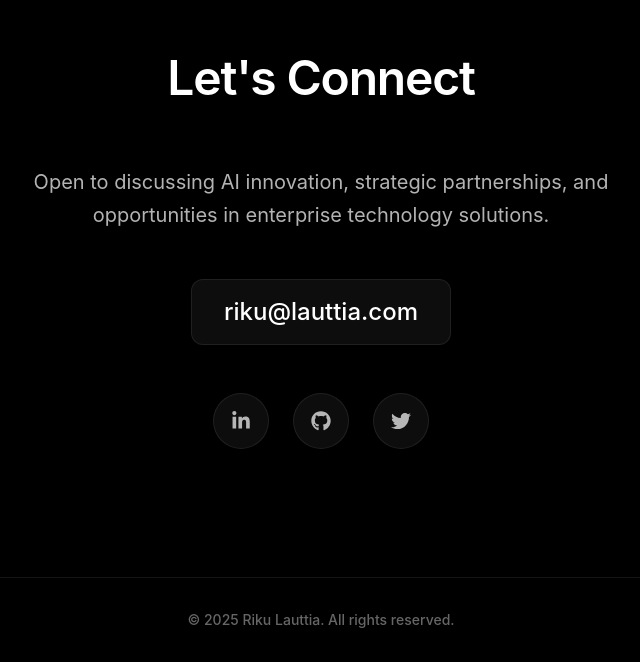
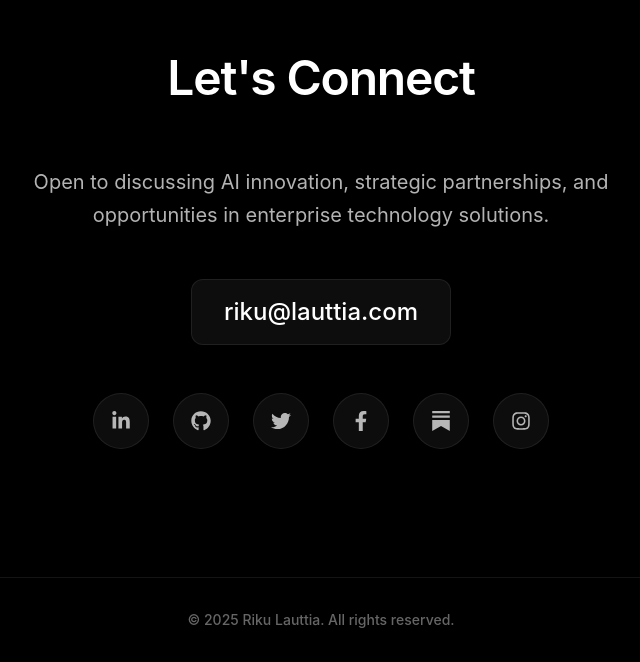
Before and after one commit to rikulauttia/rikulauttia.com, a React (Create React App) app: page / in a window 1280 px wide. Shown: the part 5543-6205 px from the top of the page, without its empty margins (319-959 px from the left). Built offline with nearby package versions, Linux system fonts and the light colour scheme; a web font is replaced by a local one.

Commit message:
feat: add social media links to the README and App component

```diff
--- a/src/App.js
+++ b/src/App.js
@@ -12,10 +12,13 @@ import {
   useTransform,
 } from 'framer-motion';
 import {
+  FaFacebookF,
   FaGithub,
+  FaInstagram,
   FaLinkedinIn,
   FaTwitter,
 } from 'react-icons/fa';
+import { SiSubstack } from 'react-icons/si';
 
 const HeroSection = () => {
   const { scrollY } = useScroll();
@@ -579,6 +582,9 @@ const App = () => {
       url: "https://x.com/rikulauttia",
       label: "X (Twitter) Profile",
     },
+    { icon: FaFacebookF,   url: "https://www.facebook.com/rikulauttia/",     label: "Facebook Profile" },
+    { icon: SiSubstack,    url: "https://substack.com/@rikulauttia",         label: "Substack" },
+    { icon: FaInstagram,   url: "https://www.instagram.com/rikulauttia/",    label: "Instagram" },
   ];
 
   return (
```
Also changed, not shown: 1 other file (tests, documents, lock files or other folders).
